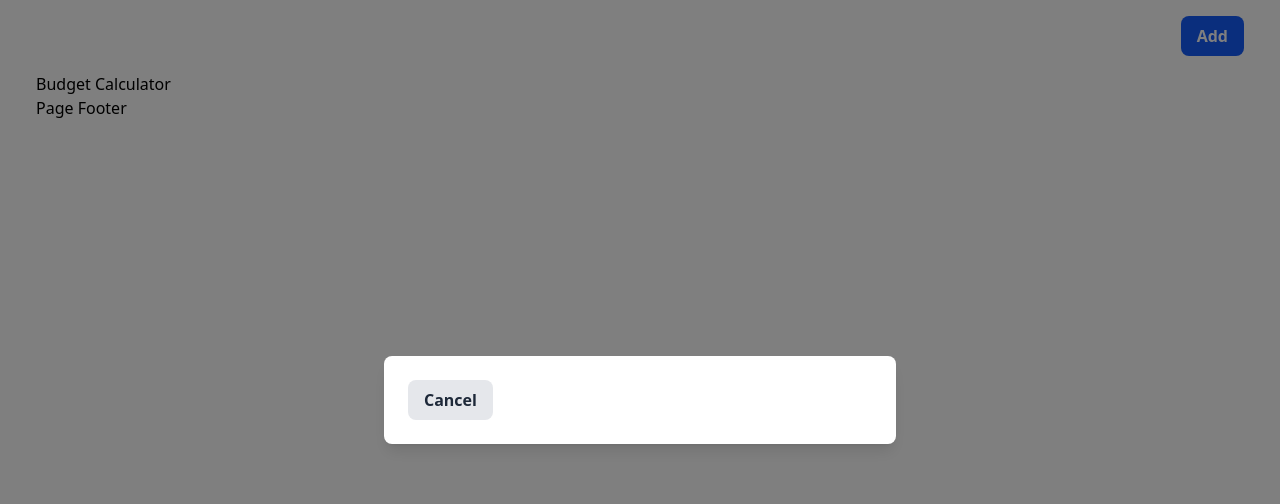
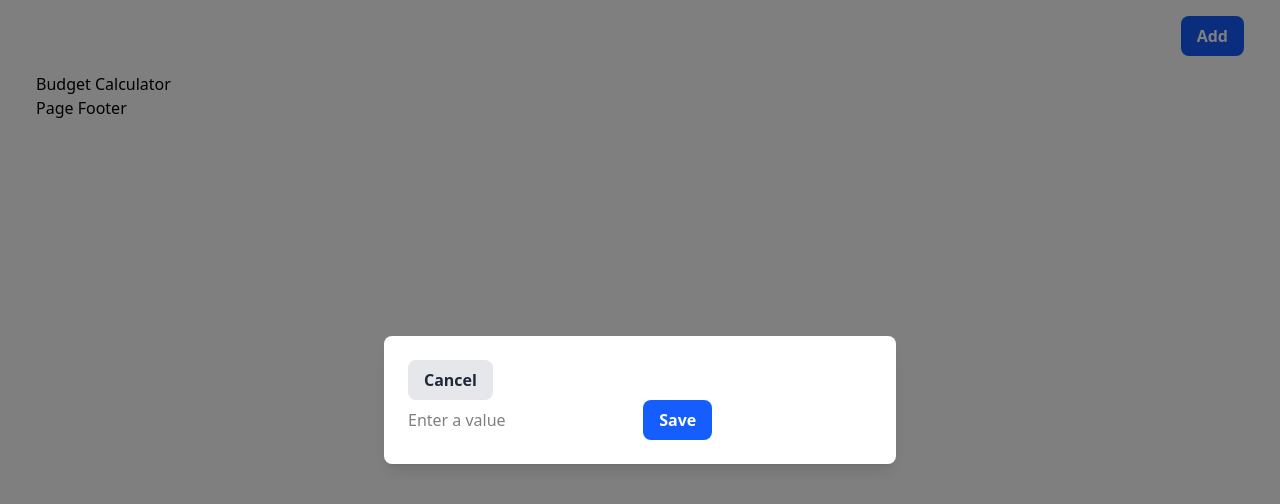
Before and after one commit to hackdanismo/budget-calculator, a SvelteKit app: page / in a window 1280 px wide. Both pictures are taken after a click on the button "Add". Shown: the top 504 px of the page. Built offline with nearby package versions, Linux system fonts and the light colour scheme.

Commit message:
feat: update the modal to include an input field to take a value and render this onto the page

```diff
--- a/src/routes/+layout.svelte
+++ b/src/routes/+layout.svelte
@@ -8,6 +8,13 @@
 
 	let { children } = $props();
 	let isModalOpen = $state(false);
+	let modalValue = $state("");
+	let savedValue = $state("");
+
+	function saveFromModal() {
+		savedValue = modalValue;
+		isModalOpen = false;
+	}
 </script>
 
 <svelte:head>
@@ -34,10 +41,33 @@
             Cancel
         </Button>
     </div>
+
+	<div>
+		<input
+			type="text"
+			placeholder="Enter a value"
+			bind:value={modalValue}
+		/>
+
+		<Button
+			variant="primary"
+			on:click={saveFromModal}
+		>
+			Save
+		</Button>
+	</div>
 </Modal>
 
 <main role="main">
 	{@render children()}
+
+	{#if savedValue}
+		<div class="container">
+			<p class="mt-6">
+				Entered value: <strong>{savedValue}</strong>
+			</p>
+		</div>
+	{/if}
 </main>
 
 <footer>
```
